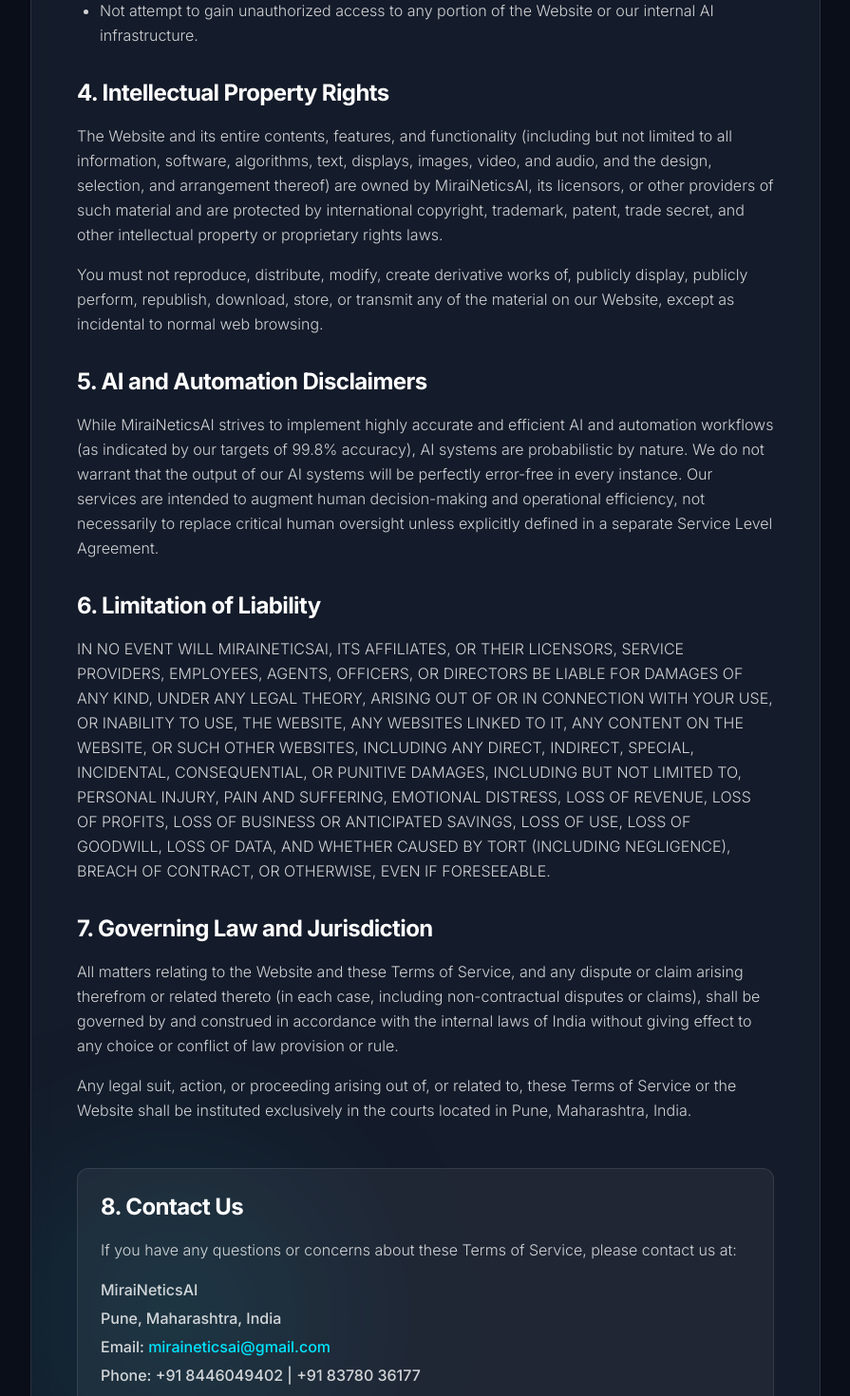
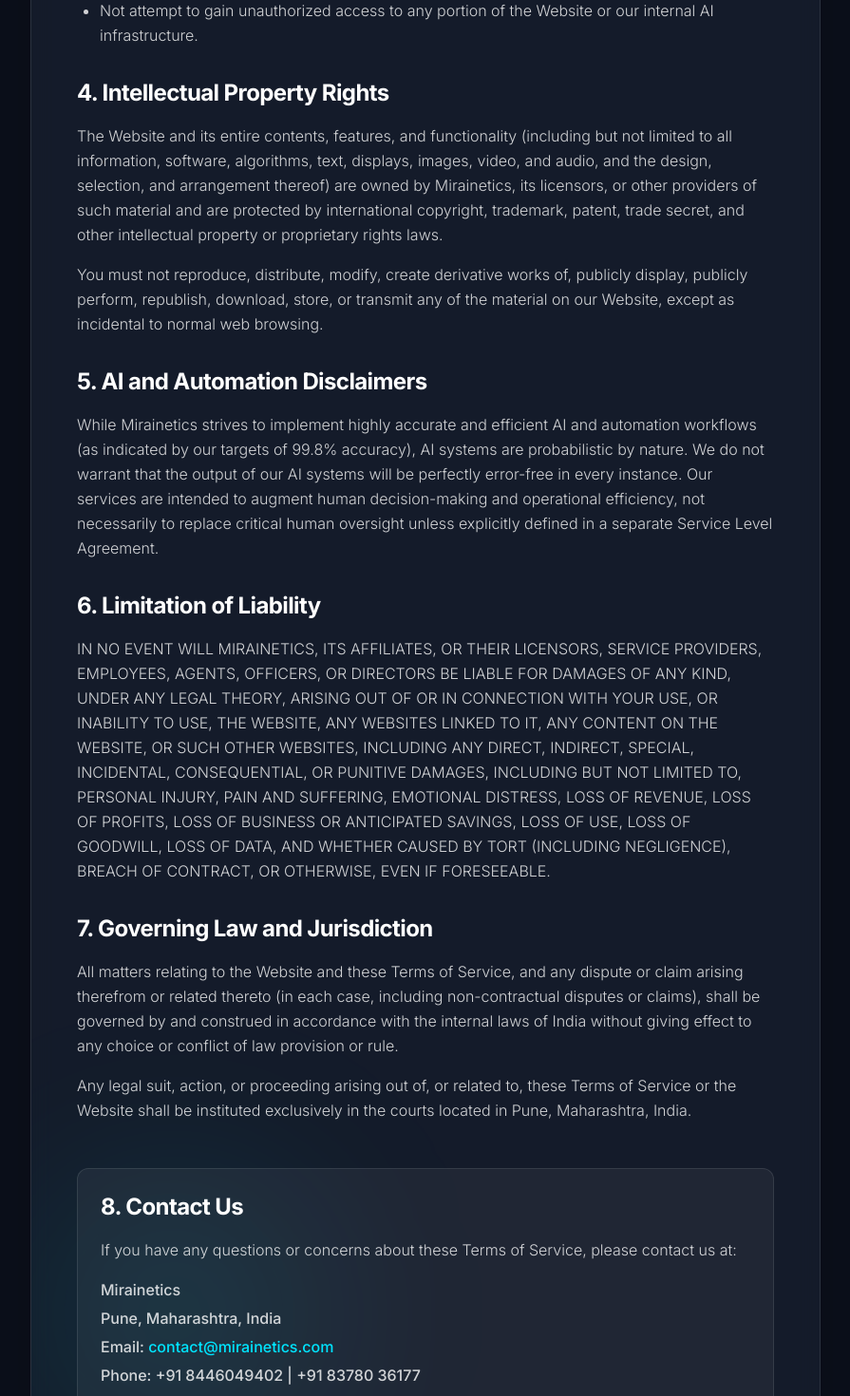
Before and after one commit to miraineticsai/miraineticsai_platform, a Next.js app: page /terms-of-service in a window 1280 px wide. Shown: the part 1180-2650 px from the top of the page at 95% size, without its empty margins (192-1087 px from the left). Built offline with nearby package versions, Linux system fonts and the light colour scheme.

Commit message:
chore: Update company name from MiraiNeticsAI to Mirainetics and standardize contact email across pages and components.

```diff
--- a/app/api/contact/route.ts
+++ b/app/api/contact/route.ts
@@ -8,8 +8,8 @@
     // In a real production app, you would use a service like Resend or SendGrid here
     // Example with Resend:
     // await resend.emails.send({
-    //   from: 'contact@miraineticsai.com',
-    //   to: 'miraineticsai@gmail.com',
+    //   from: 'contact@mirainetics.com',
+    //   to: 'contact@mirainetics.com',
     //   subject: `New Contact Form Submission from ${name}`,
     //   text: `Name: ${name}\nEmail: ${email}\nCompany: ${company}\nInquiry: ${help}\nMessage: ${message}`
     // });
--- a/app/contact/page.tsx
+++ b/app/contact/page.tsx
@@ -28,7 +28,7 @@
                   </div>
                   <div>
                     <p className="text-sm font-bold uppercase tracking-wider text-muted-foreground">Email</p>
-                    <p className="text-lg font-medium text-primary">miraineticsai@gmail.com</p>
+                    <p className="text-lg font-medium text-primary">contact@mirainetics.com</p>
                   </div>
                 </div>
                 <div className="flex items-center gap-6">
@@ -92,7 +92,7 @@
       <div className="text-center py-12">
         <Send className="h-16 w-16 text-primary mx-auto mb-6 animate-bounce" />
         <h3 className="text-2xl font-display font-bold mb-4">Message Sent!</h3>
-        <p className="text-muted-foreground">Thank you for reaching out. We will get back to you at miraineticsai@gmail.com shortly.</p>
+        <p className="text-muted-foreground">Thank you for reaching out. We will get back to you at contact@mirainetics.com shortly.</p>
         <button
           onClick={() => setStatus("idle")}
           className="mt-8 text-primary font-bold hover:underline"
--- a/app/layout.tsx
+++ b/app/layout.tsx
@@ -67,7 +67,7 @@
                 "Mirainetics builds intelligent automation systems, software development solutions, and data analytics platforms for enterprise operations.",
               contactPoint: {
                 "@type": "ContactPoint",
-                email: "miraineticsai@gmail.com",
+                email: "contact@mirainetics.com",
                 telephone: "+91-8446049402",
                 contactType: "sales",
               },
@@ -78,9 +78,9 @@
                 addressCountry: "IN",
               },
               sameAs: [
-                "https://twitter.com/miraineticsai",
-                "https://linkedin.com/company/miraineticsai",
-                "https://github.com/miraineticsai",
+                "https://twitter.com/mirainetics",
+                "https://linkedin.com/company/mirainetics",
+                "https://github.com/mirainetics",
               ],
             }),
           }}
--- a/app/privacy-policy/page.tsx
+++ b/app/privacy-policy/page.tsx
@@ -3,8 +3,8 @@
 import { ArrowLeft } from 'lucide-react';
 
 export const metadata = {
-  title: 'Privacy Policy | MiraiNeticsAI',
-  description: 'Privacy Policy for MiraiNeticsAI - Automating the Future of Intelligent Workflows.',
+  title: 'Privacy Policy | Mirainetics',
+  description: 'Privacy Policy for Mirainetics - Automating the Future of Intelligent Workflows.',
 };
 
 export default function PrivacyPolicy() {
@@ -37,7 +37,7 @@
             <section className="space-y-4">
               <h2 className="text-2xl font-bold text-white tracking-tight">1. Introduction</h2>
               <p>
-                Welcome to MiraiNeticsAI ("Company", "we", "our", "us"). We respect your privacy and are committed to protecting it through our compliance with this policy.
+                Welcome to Mirainetics ("Company", "we", "our", "us"). We respect your privacy and are committed to protecting it through our compliance with this policy.
                 This Privacy Policy explains how we collect, use, disclose, and safeguard your information when you visit our website or use our AI automation, web & mobile development, revenue cycle management, and data analytics services (collectively, the "Services").
               </p>
               <p>
@@ -77,7 +77,7 @@
                 <li>To contractors, service providers, and other third parties we use to support our business (e.g., cloud hosting providers necessary for our AI infrastructure).</li>
                 <li>To fulfill the purpose for which you provide it.</li>
                 <li>To comply with any court order, law, or legal process, including responding to any government or regulatory request.</li>
-                <li>If we believe disclosure is necessary or appropriate to protect the rights, property, or safety of MiraiNeticsAI, our customers, or others.</li>
+                <li>If we believe disclosure is necessary or appropriate to protect the rights, property, or safety of Mirainetics, our customers, or others.</li>
               </ul>
             </section>
 
@@ -111,9 +111,9 @@
                 To ask questions or comment about this privacy policy and our privacy practices, please contact us at:
               </p>
               <div className="space-y-1 text-muted-foreground font-medium">
-                <p>MiraiNeticsAI</p>
+                <p>Mirainetics</p>
                 <p>Pune, Maharashtra, India</p>
-                <p>Email: <a href="mailto:miraineticsai@gmail.com" className="text-primary hover:underline">miraineticsai@gmail.com</a></p>
+                <p>Email: <a href="mailto:contact@mirainetics.com" className="text-primary hover:underline">contact@mirainetics.com</a></p>
                 <p>Phone: +91 8446049402 | +91 83780 36177</p>
               </div>
             </section>
--- a/app/terms-of-service/page.tsx
+++ b/app/terms-of-service/page.tsx
@@ -3,8 +3,8 @@
 import { ArrowLeft } from 'lucide-react';
 
 export const metadata = {
-  title: 'Terms of Service | MiraiNeticsAI',
-  description: 'Terms of Service for MiraiNeticsAI - Enterprise AI and Automation Services.',
+  title: 'Terms of Service | Mirainetics',
+  description: 'Terms of Service for Mirainetics - Enterprise AI and Automation Services.',
 };
 
 export default function TermsOfService() {
@@ -37,7 +37,7 @@
             <section className="space-y-4">
               <h2 className="text-2xl font-bold text-white tracking-tight">1. Acceptance of Terms</h2>
               <p>
-                By accessing and using the website and services offered by MiraiNeticsAI ("Company", "we", "us", "our"), you agree to be bound by these Terms of Service. If you do not agree to these terms, you must not access or use our Website or Services.
+                By accessing and using the website and services offered by Mirainetics ("Company", "we", "us", "our"), you agree to be bound by these Terms of Service. If you do not agree to these terms, you must not access or use our Website or Services.
               </p>
               <p>
                 These Terms apply to all visitors, users, clients, and others who access the Website or engage us for our service offerings.
@@ -47,7 +47,7 @@
             <section className="space-y-4">
               <h2 className="text-2xl font-bold text-white tracking-tight">2. Description of Services</h2>
               <p>
-                MiraiNeticsAI provides specialized technology solutions, including but not limited to:
+                Mirainetics provides specialized technology solutions, including but not limited to:
               </p>
               <ul className="list-disc pl-6 space-y-2 text-muted-foreground">
                 <li>Enterprise-grade AI systems and automation engines</li>
@@ -74,7 +74,7 @@
             <section className="space-y-4">
               <h2 className="text-2xl font-bold text-white tracking-tight">4. Intellectual Property Rights</h2>
               <p>
-                The Website and its entire contents, features, and functionality (including but not limited to all information, software, algorithms, text, displays, images, video, and audio, and the design, selection, and arrangement thereof) are owned by MiraiNeticsAI, its licensors, or other providers of such material and are protected by international copyright, trademark, patent, trade secret, and other intellectual property or proprietary rights laws.
+                The Website and its entire contents, features, and functionality (including but not limited to all information, software, algorithms, text, displays, images, video, and audio, and the design, selection, and arrangement thereof) are owned by Mirainetics, its licensors, or other providers of such material and are protected by international copyright, trademark, patent, trade secret, and other intellectual property or proprietary rights laws.
               </p>
               <p>
                 You must not reproduce, distribute, modify, create derivative works of, publicly display, publicly perform, republish, download, store, or transmit any of the material on our Website, except as incidental to normal web browsing.
@@ -84,14 +84,14 @@
              <section className="space-y-4">
               <h2 className="text-2xl font-bold text-white tracking-tight">5. AI and Automation Disclaimers</h2>
               <p>
-                While MiraiNeticsAI strives to implement highly accurate and efficient AI and automation workflows (as indicated by our targets of 99.8% accuracy), AI systems are probabilistic by nature. We do not warrant that the output of our AI systems will be perfectly error-free in every instance. Our services are intended to augment human decision-making and operational efficiency, not necessarily to replace critical human oversight unless explicitly defined in a separate Service Level Agreement.
+                While Mirainetics strives to implement highly accurate and efficient AI and automation workflows (as indicated by our targets of 99.8% accuracy), AI systems are probabilistic by nature. We do not warrant that the output of our AI systems will be perfectly error-free in every instance. Our services are intended to augment human decision-making and operational efficiency, not necessarily to replace critical human oversight unless explicitly defined in a separate Service Level Agreement.
               </p>
             </section>
 
             <section className="space-y-4">
               <h2 className="text-2xl font-bold text-white tracking-tight">6. Limitation of Liability</h2>
               <p>
-                IN NO EVENT WILL MIRAINETICSAI, ITS AFFILIATES, OR THEIR LICENSORS, SERVICE PROVIDERS, EMPLOYEES, AGENTS, OFFICERS, OR DIRECTORS BE LIABLE FOR DAMAGES OF ANY KIND, UNDER ANY LEGAL THEORY, ARISING OUT OF OR IN CONNECTION WITH YOUR USE, OR INABILITY TO USE, THE WEBSITE, ANY WEBSITES LINKED TO IT, ANY CONTENT ON THE WEBSITE, OR SUCH OTHER WEBSITES, INCLUDING ANY DIRECT, INDIRECT, SPECIAL, INCIDENTAL, CONSEQUENTIAL, OR PUNITIVE DAMAGES, INCLUDING BUT NOT LIMITED TO, PERSONAL INJURY, PAIN AND SUFFERING, EMOTIONAL DISTRESS, LOSS OF REVENUE, LOSS OF PROFITS, LOSS OF BUSINESS OR ANTICIPATED SAVINGS, LOSS OF USE, LOSS OF GOODWILL, LOSS OF DATA, AND WHETHER CAUSED BY TORT (INCLUDING NEGLIGENCE), BREACH OF CONTRACT, OR OTHERWISE, EVEN IF FORESEEABLE.
+                IN NO EVENT WILL MIRAINETICS, ITS AFFILIATES, OR THEIR LICENSORS, SERVICE PROVIDERS, EMPLOYEES, AGENTS, OFFICERS, OR DIRECTORS BE LIABLE FOR DAMAGES OF ANY KIND, UNDER ANY LEGAL THEORY, ARISING OUT OF OR IN CONNECTION WITH YOUR USE, OR INABILITY TO USE, THE WEBSITE, ANY WEBSITES LINKED TO IT, ANY CONTENT ON THE WEBSITE, OR SUCH OTHER WEBSITES, INCLUDING ANY DIRECT, INDIRECT, SPECIAL, INCIDENTAL, CONSEQUENTIAL, OR PUNITIVE DAMAGES, INCLUDING BUT NOT LIMITED TO, PERSONAL INJURY, PAIN AND SUFFERING, EMOTIONAL DISTRESS, LOSS OF REVENUE, LOSS OF PROFITS, LOSS OF BUSINESS OR ANTICIPATED SAVINGS, LOSS OF USE, LOSS OF GOODWILL, LOSS OF DATA, AND WHETHER CAUSED BY TORT (INCLUDING NEGLIGENCE), BREACH OF CONTRACT, OR OTHERWISE, EVEN IF FORESEEABLE.
               </p>
             </section>
 
@@ -111,9 +111,9 @@
                 If you have any questions or concerns about these Terms of Service, please contact us at:
               </p>
               <div className="space-y-1 text-muted-foreground font-medium">
-                <p>MiraiNeticsAI</p>
+                <p>Mirainetics</p>
                 <p>Pune, Maharashtra, India</p>
-                <p>Email: <a href="mailto:miraineticsai@gmail.com" className="text-primary hover:underline">miraineticsai@gmail.com</a></p>
+                <p>Email: <a href="mailto:contact@mirainetics.com" className="text-primary hover:underline">contact@mirainetics.com</a></p>
                 <p>Phone: +91 8446049402 | +91 83780 36177</p>
               </div>
             </section>
--- a/components/footer.tsx
+++ b/components/footer.tsx
@@ -53,7 +53,7 @@
               Automating the Future of Intelligent Workflows. We build enterprise-grade AI systems that unlock operational efficiency.
             </p>
             <div className="space-y-2 text-sm text-muted-foreground">
-              <p>Email: miraineticsai@gmail.com</p>
+              <p>Email: contact@mirainetics.com</p>
               <p>Phone: +91 8446049402 | +91 83780 36177</p>
               <p>Pune, Maharashtra, India</p>
             </div>
```
Also changed, not shown: 1 other file (tests, documents, lock files or other folders).
